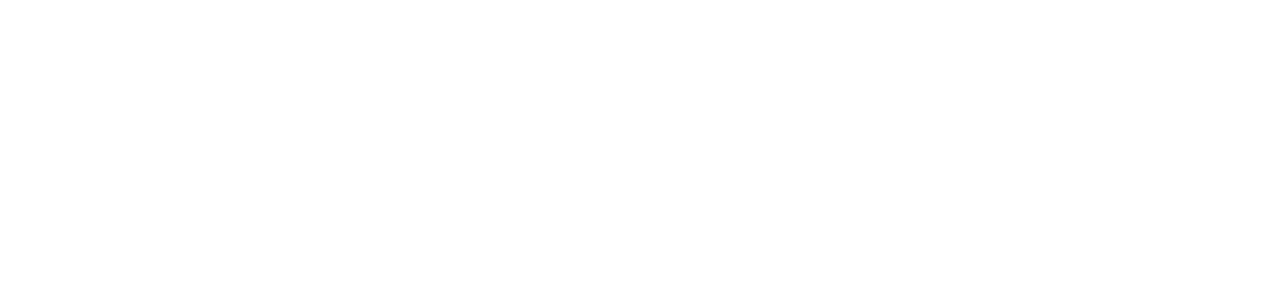
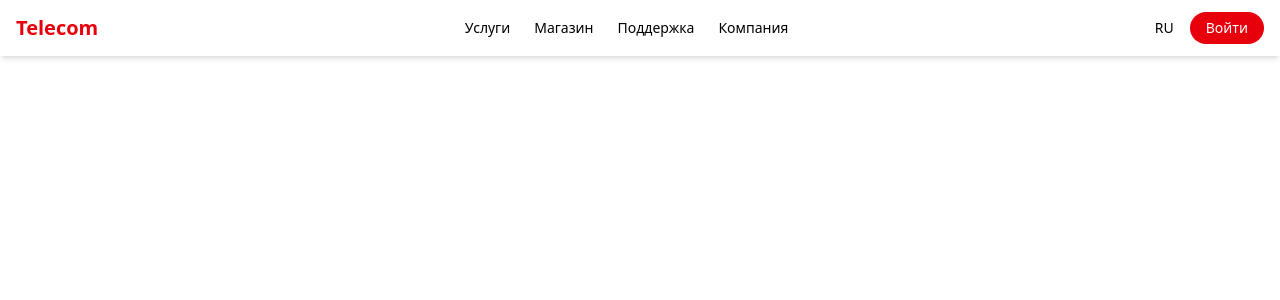
Before and after one commit to GraffPhoneix/TeamTelecom, a React (Vite) app in the folder team-telecom/: page / in a window 1280 px wide. Shown: the top 300 px of the page. Built offline with nearby package versions, Linux system fonts and the light colour scheme.

Commit message:
Header added
Added main Header and Components folder

```diff
--- a/team-telecom/src/App.jsx
+++ b/team-telecom/src/App.jsx
@@ -1,9 +1,12 @@
 import './index.css'
+import Header from './Components/Header'
 
 function App() {
   return (
     <>
-
+      <div className='Team-Telecom-Armenia'>
+        <Header />
+      </div>
     </>
   )
 }
--- /dev/null
+++ b/team-telecom/src/Components/Header.jsx
@@ -0,0 +1,19 @@
+export default function Header() {
+    return (
+        <header className="bg-white shadow-md sticky top-0 z-50">
+            <div className="max-w-7xl mx-auto px-4 py-3 flex items-center justify-between">
+                <div className="text-xl font-bold text-red-600">Telecom</div>
+                <nav className="hidden md:flex space-x-6 text-sm">
+                    <a href="#" className="hover:text-red-600">Услуги</a>
+                    <a href="#" className="hover:text-red-600">Магазин</a>
+                    <a href="#" className="hover:text-red-600">Поддержка</a>
+                    <a href="#" className="hover:text-red-600">Компания</a>
+                </nav>
+                <div className="flex items-center space-x-4">
+                    <button className="text-sm hover:text-red-600 cursor-pointer">RU</button>
+                    <button className="bg-red-600 text-white px-4 py-1.5 rounded-full text-sm hover:bg-red-700 cursor-pointer">Войти</button>
+                </div>
+            </div>
+        </header>
+    )
+}
```
